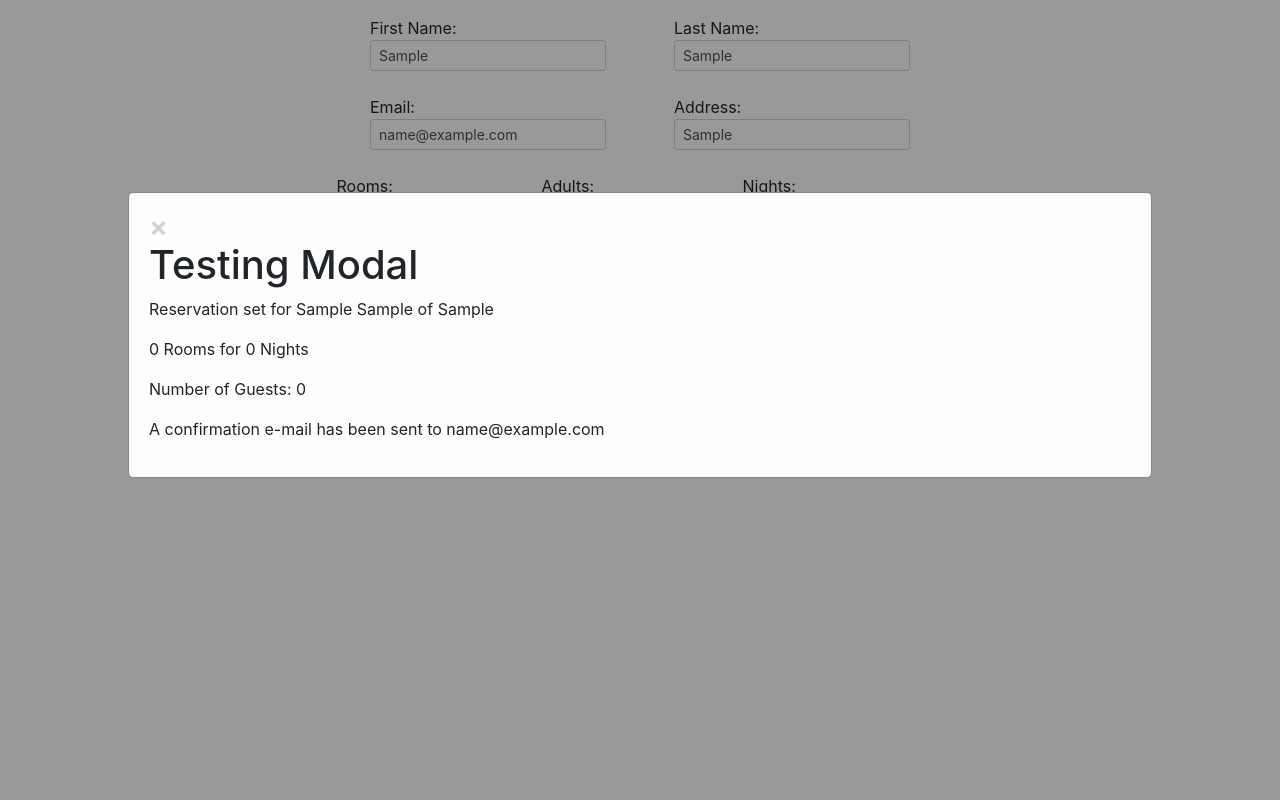
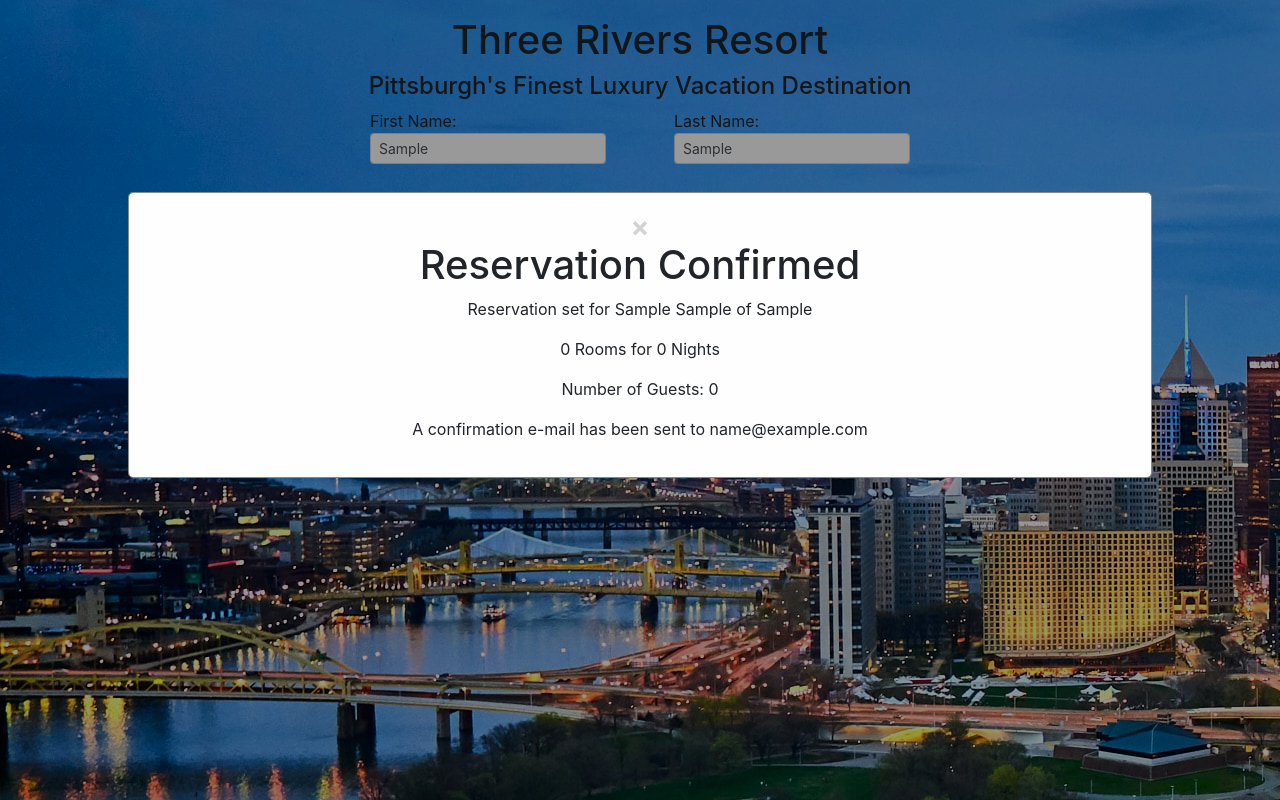
Before and after one commit to Software-Development-Mastermind/hotel-booking-app, a React (Create React App) app: page / in a window 1280 px wide. Both pictures are taken after typing "Sample", "Sample", "name@example.com", "Sample" into the empty fields and a click on the button "Confirm Reservation". Built offline with nearby package versions, Linux system fonts and the light colour scheme.

Commit message:
completed modal functionality, added styling

```diff
--- a/src/App.js
+++ b/src/App.js
@@ -1,8 +1,9 @@
 import React from 'react';
-import './App.css';
+//import './App.css';
 import './BookingForm'
 import BookingForm from './BookingForm';
 import Modal from './Modal';
+import Header from './Header';
 
 class App extends React.Component {
   constructor(){
@@ -22,15 +23,17 @@ class App extends React.Component {
     }
     this.handleConfirm = this.handleConfirm.bind(this);
     this.handleChange = this.handleChange.bind(this);
+    this.closeModal = this.closeModal.bind(this);
   }
 
   handleConfirm(event){
     event.preventDefault();
     this.setState({
-      isModal: true
+      isModal: true,
     })
-    console.log(this.state)
+
   }
+
 
   handleChange(event){
     const {name, value} = event.target;
@@ -39,11 +42,26 @@ class App extends React.Component {
     })
   }
 
+  closeModal(){
+    this.setState({
+      isModal:false,
+      firstName: "",
+      lastName: "",
+      email: "",
+      address: "",
+      rooms: 0,
+      adults: 0,
+      nights: 0
+
+    })
+  }
+
   render(){
     return (
       <div className="w-50 p-3 mx-auto justify-content-center" >
+        <Header/>
         <BookingForm info={this.state} handleConfirm={this.handleConfirm} handleChange={this.handleChange} />
-        <Modal isModal={this.state.isModal} info={this.state} />
+        <Modal closeModal={this.closeModal} isModal={this.state.isModal} info={this.state} />
       </div>
     );
   }
--- a/src/BookingForm.js
+++ b/src/BookingForm.js
@@ -5,27 +5,27 @@ function BookingForm(props){
         <form onSubmit={props.handleConfirm} className="d-flex justify-content-around flex-wrap">
             <div className="form-group">
                 <label>First Name:
-                    <input type="text" name="firstName" className="form-control form-control-sm" value={props.info.firstName} onChange={props.handleChange}></input>
+                    <input type="text" name="firstName" className="form-control form-control-sm" value={props.info.firstName} onChange={props.handleChange} requiredgit></input>
                 </label>
             </div>
             <div className="form-group">
                 <label>Last Name:
-                    <input type="text" name="lastName" className="form-control form-control-sm" value={props.info.lastName} onChange={props.handleChange}></input>
+                    <input type="text" name="lastName" className="form-control form-control-sm" value={props.info.lastName} onChange={props.handleChange} requiredgit></input>
                 </label>
             </div>
             <div className="form-group">
                 <label>Email:
-                    <input type="email" name="email" className="form-control form-control-sm" value ={props.info.email} onChange={props.handleChange}></input>
+                    <input type="email" name="email" className="form-control form-control-sm" value ={props.info.email} onChange={props.handleChange} requiredgit></input>
                 </label>
             </div>
             <div className="form-group">
                 <label>Address:
-                    <input type="text" name="address" className="form-control form-control-sm" value={props.info.address} onChange={props.handleChange}></input>
+                    <input type="text" name="address" className="form-control form-control-sm" value={props.info.address} onChange={props.handleChange} requiredgit></input>
                 </label>
             </div>
             <div className="form-group">
                 <label>Rooms:
-                    <select name="rooms" className="form-control form-control-sm" value={props.info.rooms} onChange={props.handleChange}>
+                    <select name="rooms" className="form-control form-control-sm" value={props.info.rooms} onChange={props.handleChange} requiredgit>
                         <option value="">Select Number of Rooms</option>
                         <option value="1">1</option>
                         <option value="2">2</option>
@@ -34,7 +34,7 @@ function BookingForm(props){
             </div>
             <div className="form-group">
                 <label>Adults:
-                    <select name="adults" className="form-control form-control-sm" value={props.info.adults} onChange={props.handleChange}>
+                    <select name="adults" className="form-control form-control-sm" value={props.info.adults} onChange={props.handleChange} requiredgit>
                         <option value="">Select Number of Adults</option>
                         <option value="1">1</option>
                         <option value="2">2</option>
@@ -45,7 +45,7 @@ function BookingForm(props){
             </div>
             <div className="form-group">
                 <label>Nights:
-                    <select name="nights" className="form-control form-control-sm" value={props.info.nights} onChange={props.handleChange}>
+                    <select name="nights" className="form-control form-control-sm" value={props.info.nights} onChange={props.handleChange} requiredgit>
                         <option value="">Select Number of Nights</option>
                         <option value="1">1</option>
                         <option value="2">2</option>
@@ -57,8 +57,8 @@ function BookingForm(props){
                     </select>
                 </label>
             </div>
-
-            <button type="submit" className="btn btn-sm">Confirm Reservation</button>
+            <div className="break"></div>
+            <button type="submit" className="btn btn-sm confirm-btn">Confirm Reservation</button>
         </form>
     )
 }
--- /dev/null
+++ b/src/Header.js
@@ -0,0 +1,12 @@
+import React from "react"
+
+function Header (){
+    return(
+        <div className="text-center">
+            <h1>Three Rivers Resort</h1>
+            <h4>Pittsburgh's Finest Luxury Vacation Destination</h4>
+        </div>
+    )
+}
+
+export default Header;
--- a/src/Modal.js
+++ b/src/Modal.js
@@ -9,11 +9,11 @@ class Modal extends React.Component{
         return (
             <div className="confirmation-modal">
                 <div className="modal-content">
-                    <span className="close"> {/* Eventually add an onClick attribute here to close the modal */ }
+                    <button className="close" onClick={this.props.closeModal}> {/* Eventually add an onClick attribute here to close the modal */ }
                         &times;
-                    </span>
-                    <div>
-                        <h1>Testing Modal</h1>
+                    </button>
+                    <div className="text-center">
+                        <h1>Reservation Confirmed</h1>
                         <p>Reservation set for {this.props.info.firstName} {this.props.info.lastName} of {this.props.info.address}</p>
                         <p>{this.props.info.rooms} Rooms for {this.props.info.nights} Nights</p>
                         <p>Number of Guests: {this.props.info.adults}</p>
--- a/src/index.css
+++ b/src/index.css
@@ -5,9 +5,20 @@ body {
     sans-serif;
   -webkit-font-smoothing: antialiased;
   -moz-osx-font-smoothing: grayscale;
+  background-image: url("../src/images/pittsburgh.jpg");
 }
 
 code {
   font-family: source-code-pro, Menlo, Monaco, Consolas, 'Courier New',
     monospace;
 }
+
+.confirm-btn{
+  height: 50%;
+
+}
+
+.break{
+  flex-basis: 100%;
+  height: 0;
+}
--- a/src/modal.css
+++ b/src/modal.css
@@ -1,22 +1,23 @@
 .confirmation-modal {
     display: block;
-    position: fixed; /* Stay in place */
-    z-index: 1; /* Sit on top */
+    position: fixed;
+    z-index: 1;
     left: 0;
     top: 0;
-    width: 100%; /* Full width */
-    height: 100%; /* Full height */
-    overflow: auto; /* Enable scroll if needed */
-    background-color: rgb(0,0,0); /* Fallback color */
-    background-color: rgba(0,0,0,0.4); /* Black w/ opacity */
+    width: 100%;
+    height: 100%;
+    overflow: auto;
+    background-color: rgb(0,0,0);
+    background-color: rgba(0,0,0,0.4);
+
   }
 
   .modal-content {
     background-color: #fefefe;
-    margin: 15% auto; /* 15% from the top and centered */
+    margin: 15% auto;
     padding: 20px;
     border: 1px solid #888;
-    width: 80%; /* Could be more or less, depending on screen size */
+    width: 80%;
   }
 
   .close {
```
Also changed, not shown: src/images/pittsburgh.jpg (added).
